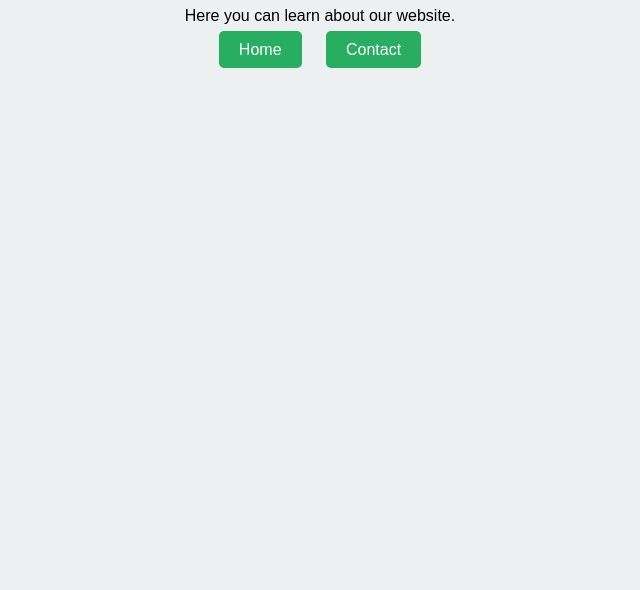
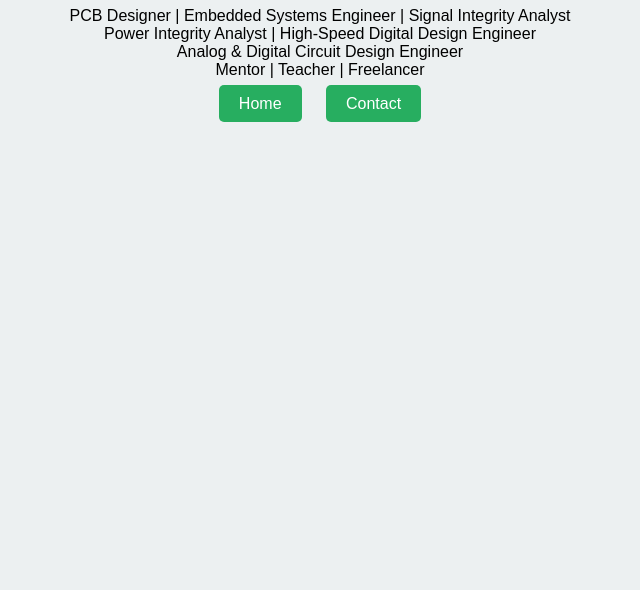
Before and after one commit to Engr-Md-Bahauddin/web-server, a website: page HTML_Files/about.html in a window 1280 px wide. Shown: the part 210-800 px from the top of the page, without its empty margins (320-960 px from the left). Drawn offline with Linux system fonts and the light colour scheme.

Commit message:
fix render deploy6

```diff
--- a/HTML_Files/about.html
+++ b/HTML_Files/about.html
@@ -32,7 +32,12 @@
     <h1>This is About Page</h1>
     <h1>Engr.Md Bahauddin</h1>
 
-    <p>Here you can learn about our website.</p>
+  <p>
+    PCB Designer | Embedded Systems Engineer | Signal Integrity Analyst<br>
+    Power Integrity Analyst | High-Speed Digital Design Engineer<br>
+    Analog & Digital Circuit Design Engineer<br>
+    Mentor | Teacher | Freelancer
+</p>
 
     <a href="/">Home</a>
     <a href="/contact">Contact</a>
```
Also changed, not shown: HTML_Files/Index.html (+1 -1 lines), HTML_Files/contact.html (+2 -0 lines).
